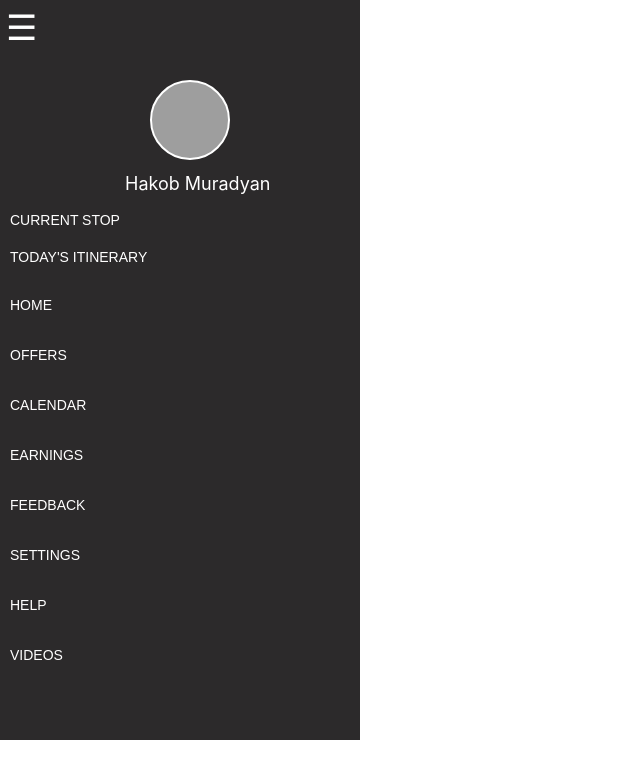
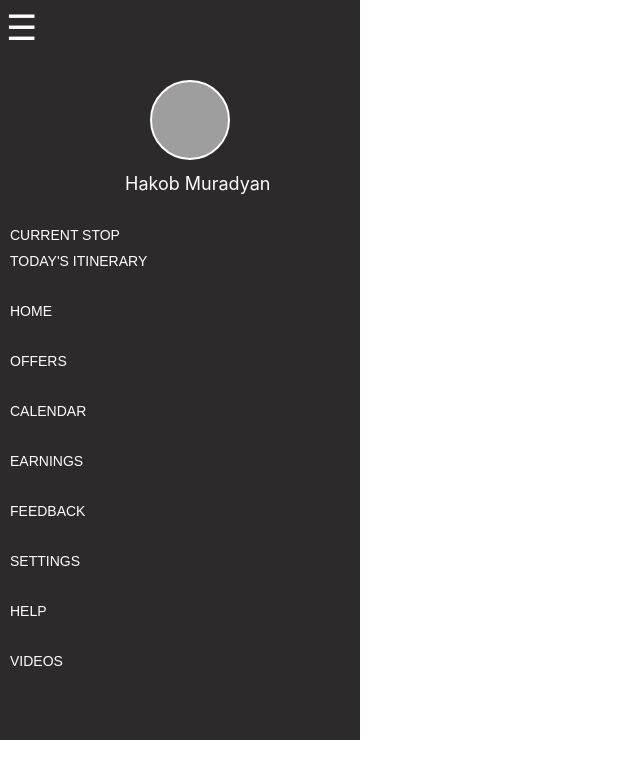
Before and after one commit to hakob1996/flexcheating, a plain HTML site: page index.html in a window 1280 px wide. Shown: the whole page, without its empty margins (0-640 px from the left). Drawn offline with nearby package versions, Linux system fonts and the light colour scheme; grey boxes are pictures that could not be loaded.

Commit message:
Last Time

```diff
--- a/index.html
+++ b/index.html
@@ -14,9 +14,11 @@
             <div id="prof-image"></div>
             <p id="name">Hakob Muradyan</p>
 
-            <div id="current"><p>CURRENT STOP   <p>TODAY'S ITINERARY  </p></div>
-            <br> <br>
-            <div id="otherMenu">
+    <div id="otherMenu">
+            <div id="current" class="otherMenu">CURRENT STOP</div>
+
+            <div class="otherMenu">TODAY'S ITINERARY</div>
+            <br>
             <div class="otherMenu">HOME</div>
             <br>
             <div class="otherMenu">OFFERS</div>
--- a/style.css
+++ b/style.css
@@ -23,19 +23,19 @@ button {
 
 }
 
-#current{
+/* #current{
     color:white;
     font-family: Arial, Helvetica, sans-serif;
     position: absolute;
     font-size: 14px;
-    left:10px;
+     left:10px;
     top:210px;
-}
+} */
 
 #otherMenu{
     position: absolute;
     left:10px;
-    top:290px;
+    top:220px;
 
 }
 
```
